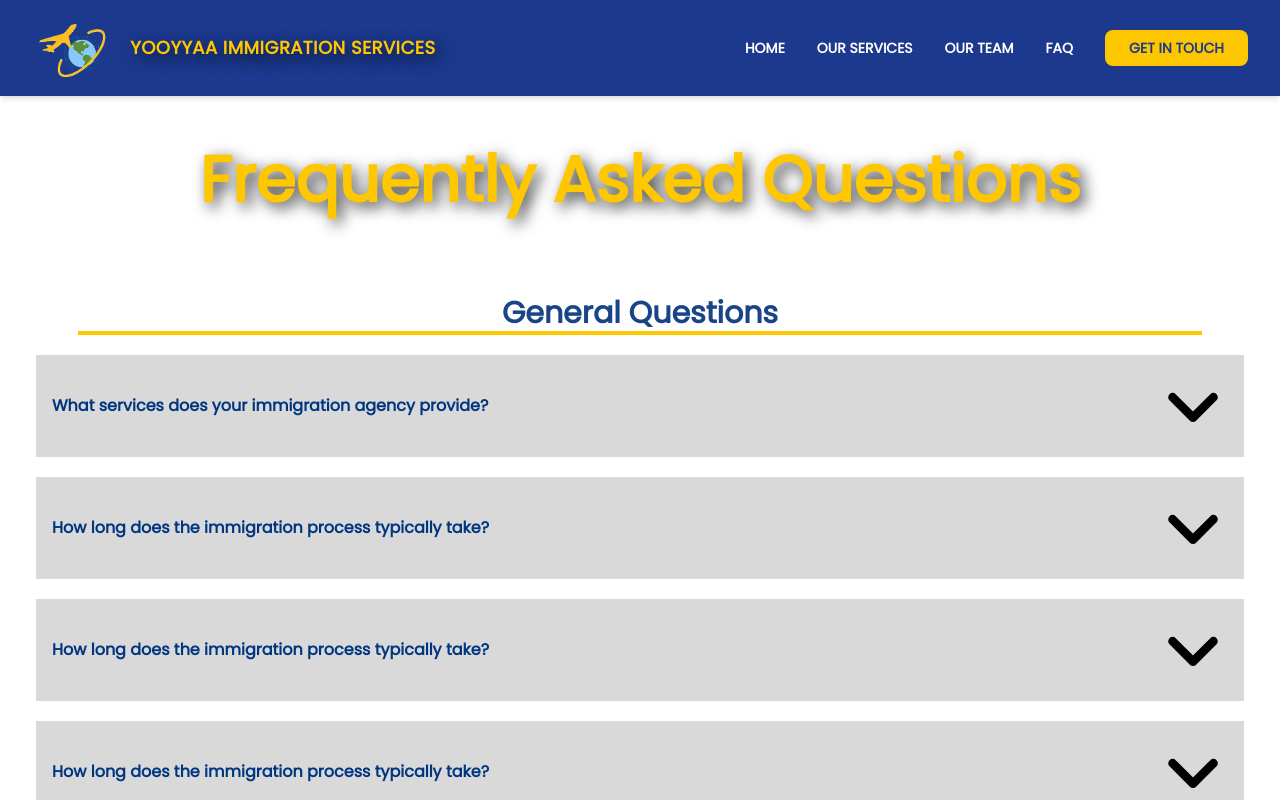
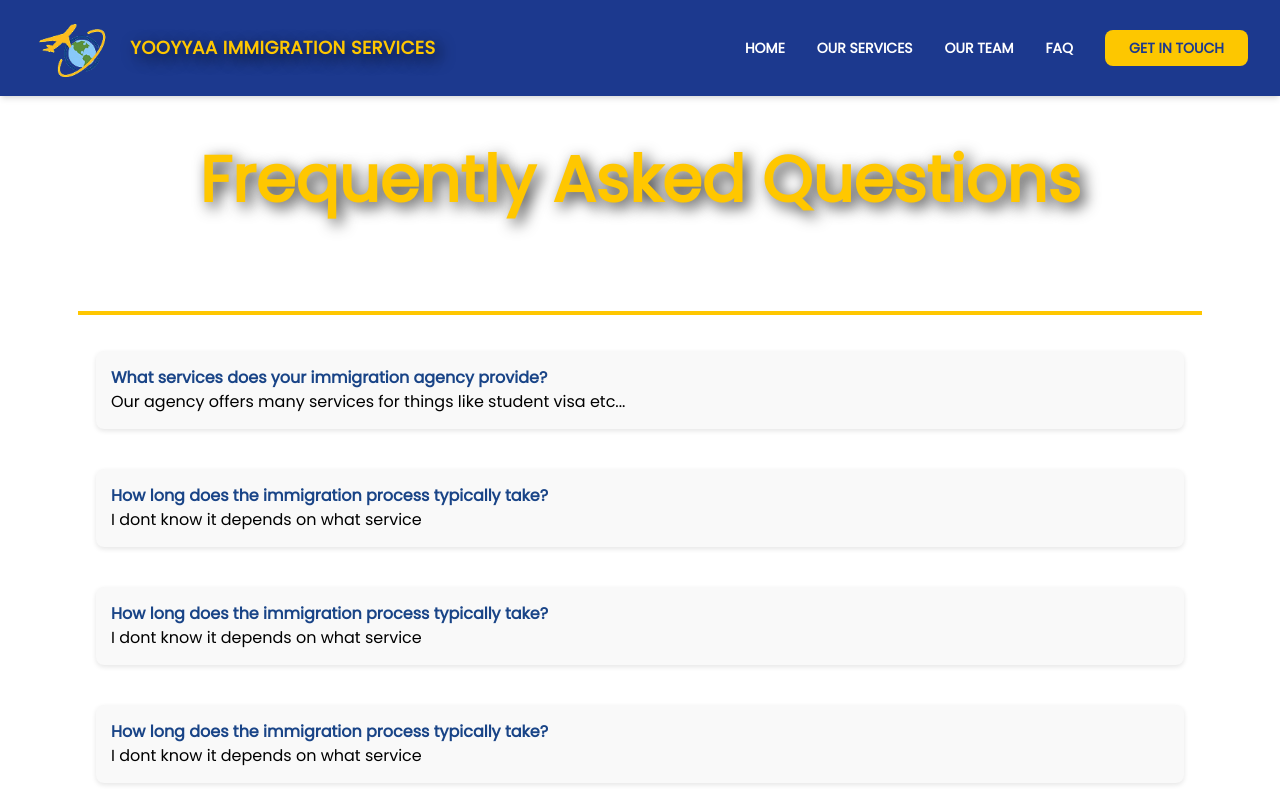
Before and after one commit to BestBow/Yooyyaa-Immigration-Consulting-Website, a React (Vite) app in the folder client/: page /faq in a window 1280 px wide. Shown: the top 800 px of the page. Built offline with nearby package versions, Linux system fonts and the light colour scheme.

Commit message:
updated FAQ page to remove accordion

```diff
--- a/client/src/pages/FAQ.jsx
+++ b/client/src/pages/FAQ.jsx
@@ -1,8 +1,9 @@
 import React from 'react';
-import FAQAccordion from "../Components/FAQAccordion";
+
 import "tailwindcss";
 import "../Styles/global.css"
-import "../Styles/FAQ.module.css"
+import styles from "../Styles/FAQ.module.css"
+
 
 export default function FAQ() {
 
@@ -39,7 +40,16 @@ return (
         <h1>Frequently Asked Questions</h1>
           {/* <span className="absolute inset-0 bg-gradient-to-b from-[#001F3F] to-transparent z-1"></span> */}
         </div>
-    <FAQAccordion faq={faqInfo} />
+        <span className="horizontal-line m-4"></span>
+
+    {faqInfo.map((item, index) => (
+      <div key={index} className={styles['faq-item'] + " mb-4"}>
+
+        <h2 className="faq-question font-bold">{item.question}</h2>
+        <p className="faq-answer">{item.answer}</p>
+      </div>
+    ))}
+
 
   </div>
 );
--- a/client/src/styles/FAQ.module.css
+++ b/client/src/styles/FAQ.module.css
@@ -52,3 +52,23 @@ h1 {
     position: relative; /* Ensure it can be layered correctly */
     z-index: 2; /* Ensure it sits above the image */
 }
+
+
+.faq-item{
+    margin: 20px 80px; /* Adjust margin for spacing */
+    padding: 15px; /* Add padding for better spacing */
+    background-color: #f9f9f9; /* Light background color */
+    border-radius: 8px; /* Rounded corners */
+    box-shadow: 0 2px 5px rgba(0, 0, 0, 0.1); /* Subtle shadow for depth */
+
+}
+
+.faq-question {
+    font-size: 1.5rem; /* Increase font size for questions */
+    color: #333; /* Darker color for better readability */
+}
+
+.faq-answer {
+    font-size: 1rem; /* Standard font size for answers */
+    color: #666; /* Lighter color for answers */
+}
```
